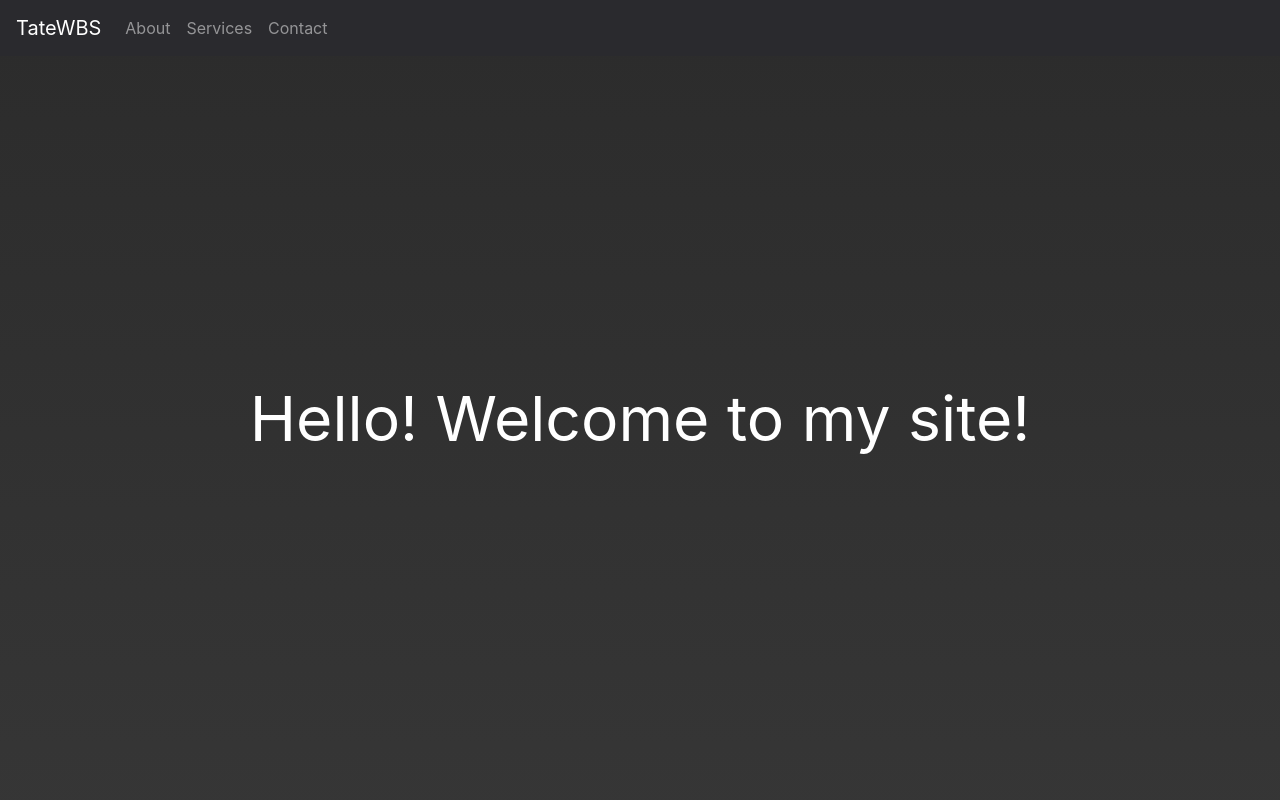
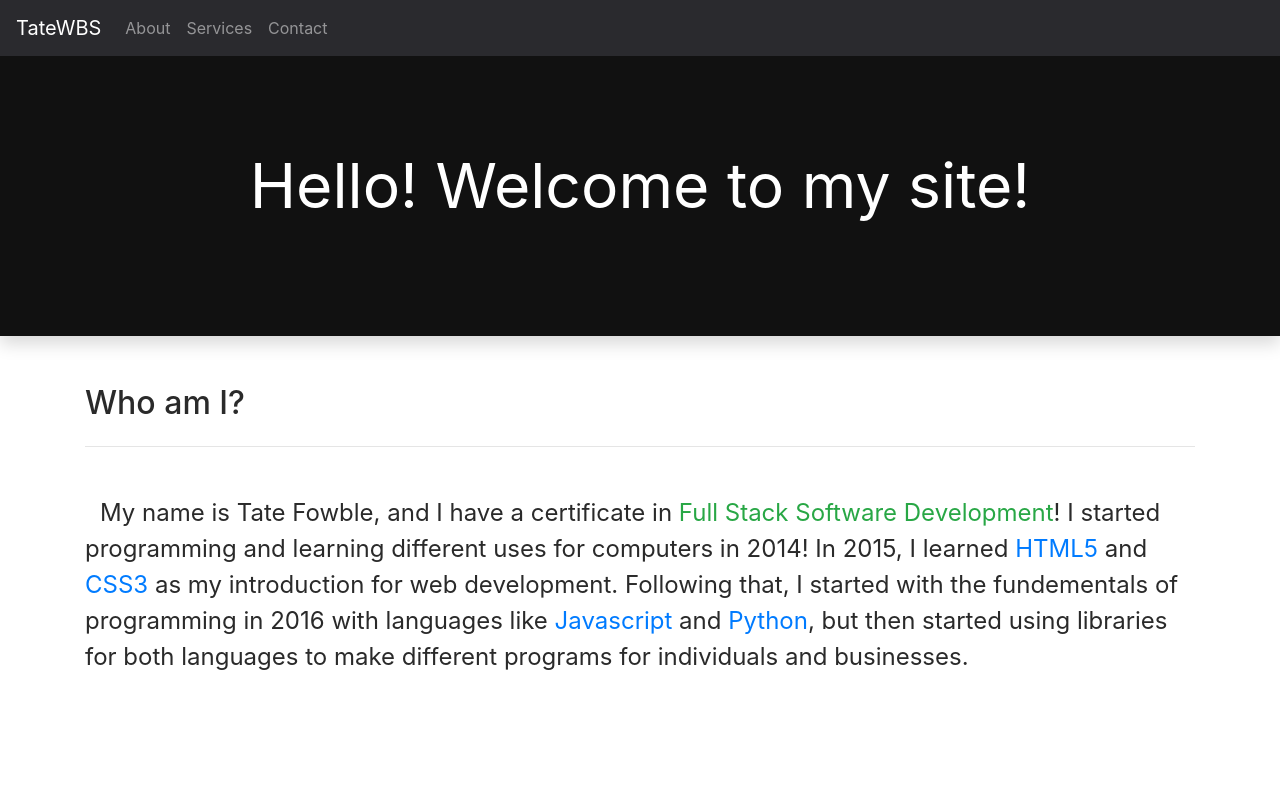
Before and after one commit to TateFowble/tatewbs_old, a React (Create React App) app: page / in a window 1280 px wide. Shown: the top 800 px of the page. Built offline with nearby package versions, Linux system fonts and the light colour scheme.

Commit message:
changed section1

```diff
--- a/src/pages/Homepage/Homepage.scss
+++ b/src/pages/Homepage/Homepage.scss
@@ -11,34 +11,14 @@
     }
 
     #homepage-section1 {
-        min-height: 95vh;
+        min-height: 35vh;
         background: #111;
-        background: linear-gradient(0deg, #383838, #111111);
-        background-size: 400% 400%;
-        -webkit-animation: section1-text 17s ease infinite;
-        -moz-animation: section1-text 17s ease infinite;
-        animation: section1-text 17s ease infinite;
         div {
             width:100%;
             background:white;
         }
     }
 
-@-webkit-keyframes section1-text {
-    0%{background-position:50% 0%}
-    50%{background-position:51% 100%}
-    100%{background-position:50% 0%}
-}
-@-moz-keyframes section1-text {
-    0%{background-position:50% 0%}
-    50%{background-position:51% 100%}
-    100%{background-position:50% 0%}
-}
-@keyframes section1-text {
-    0%{background-position:50% 0%}
-    50%{background-position:51% 100%}
-    100%{background-position:50% 0%}
-}
     #homepage-section2 {
         color: inherit;
     }
```
